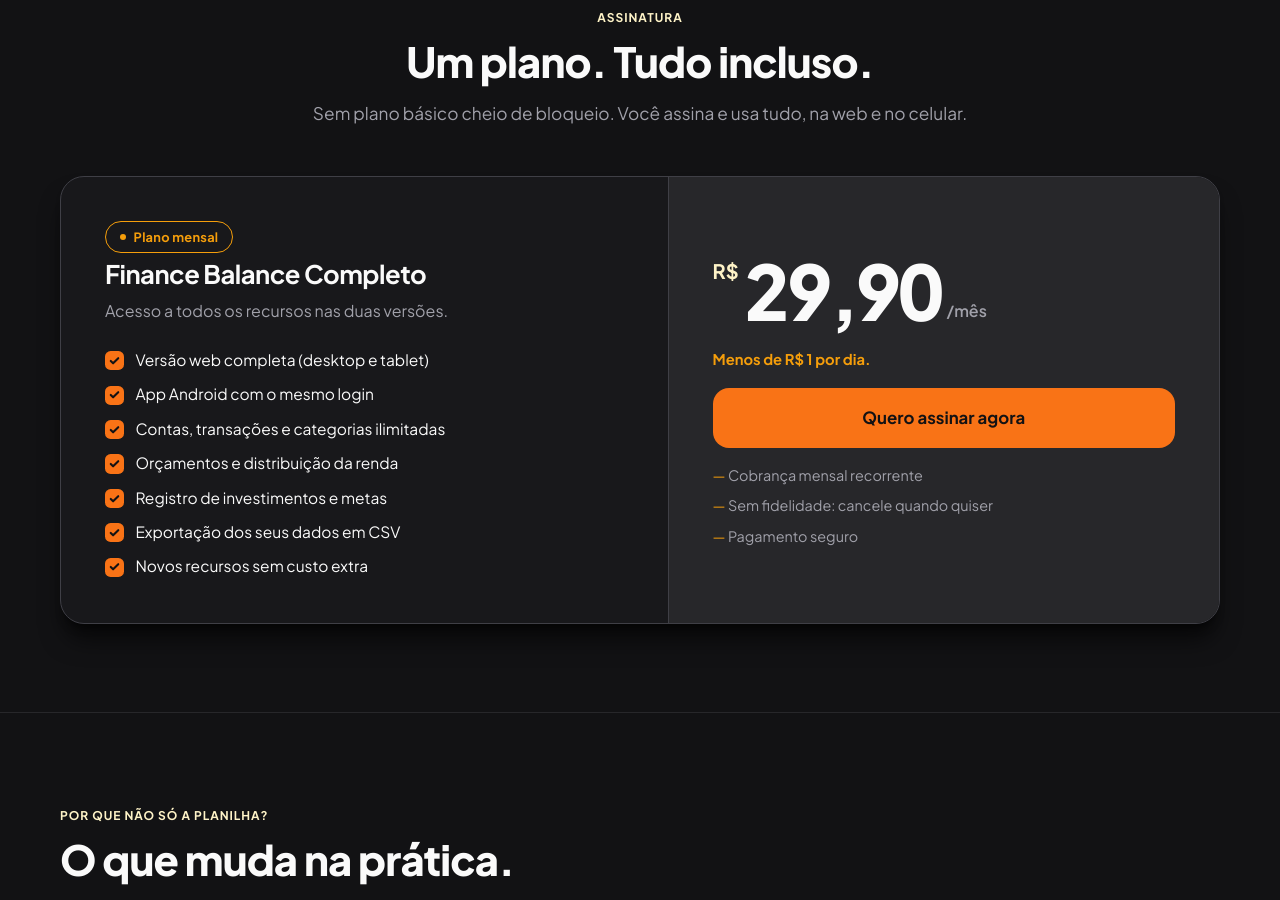
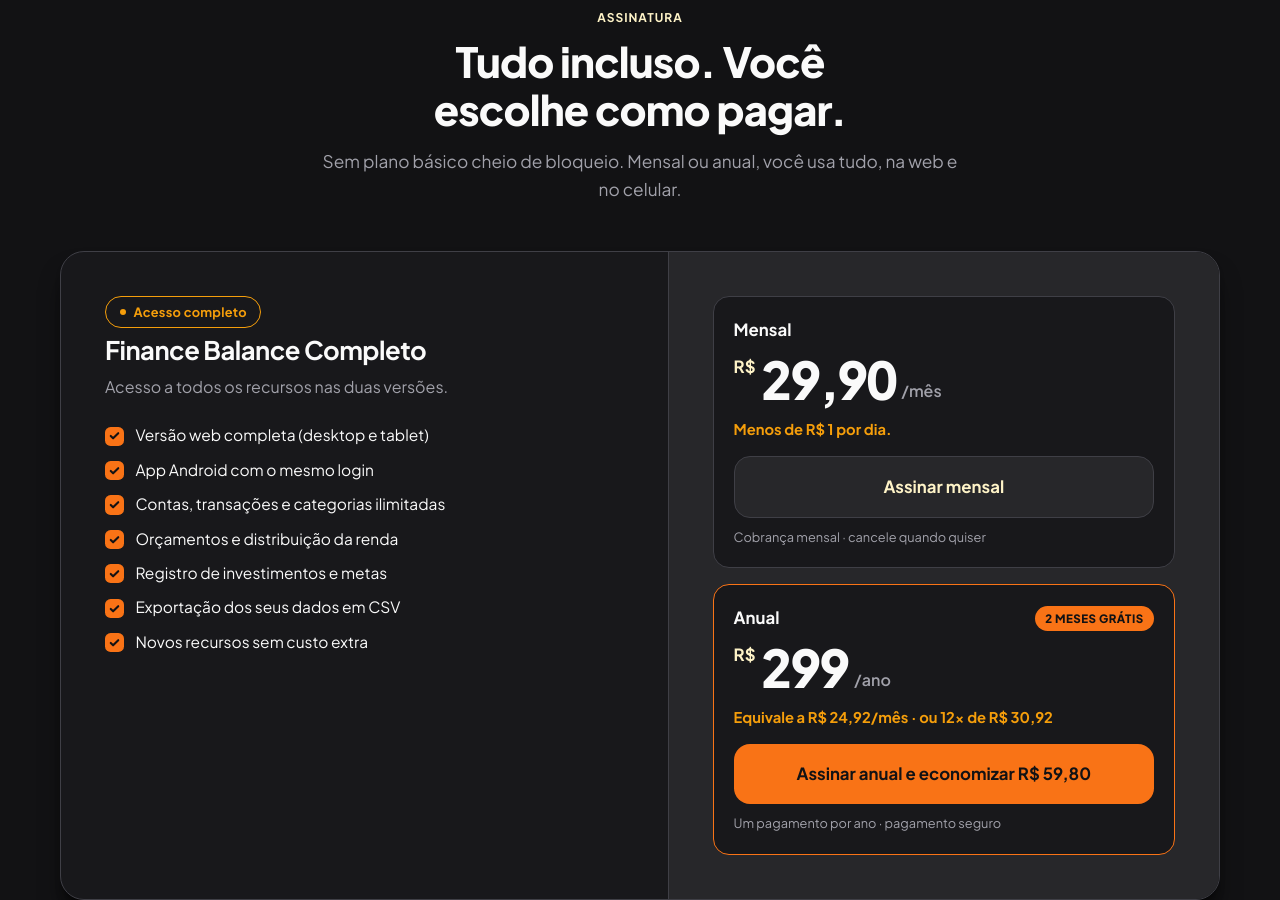
Before and after one commit to devcomdavi/finance-balance-vendas, a plain HTML site: page index.html in a window 1280 px wide. Shown: the part 5562-6462 px from the top of the page. Drawn offline with Linux system fonts and the light colour scheme.

Commit message:
Adiciona plano anual (R$ 299/ano) na seção de preço e no FAQ
Co-Authored-By: Claude Opus 5.5 <noreply@anthropic.com>

```diff
--- a/index.html
+++ b/index.html
@@ -225,6 +225,16 @@ section.bloco{padding:5.5rem 0}
 .dia{display:inline-block;margin-top:.25rem;color:var(--amber);font-weight:700;font-size:.92rem}
 @media (max-width:860px){.preco-box{grid-template-columns:1fr}.preco-dir{border-left:0;border-top:1px solid var(--line-strong)}.preco-esq,.preco-dir{padding:1.75rem}}
 
+.plano{display:flex;flex-direction:column;gap:.55rem;background:var(--surface);border:1px solid var(--line-strong);border-radius:var(--r-lg);padding:1.25rem}
+.plano-destaque{border:1.5px solid var(--primary)}
+.plano-topo{display:flex;justify-content:space-between;align-items:center}
+.plano-topo b{font-size:1.05rem}
+.selo{background:var(--primary);color:var(--on-primary);font-size:.72rem;font-weight:800;letter-spacing:.04em;text-transform:uppercase;border-radius:999px;padding:.2rem .65rem}
+.plano .valor strong{font-size:clamp(2.6rem,5vw,3.25rem)}
+.plano .valor small{font-size:1.05rem;margin-top:.35rem}
+.plano .valor span{margin-bottom:.35rem}
+.plano .btn{margin-top:.35rem;white-space:normal;text-align:center}
+.plano-nota{font-size:.8rem;color:var(--muted)}
 /* Comparativo */
 .comp{width:100%;border-collapse:collapse;font-size:.97rem}
 .comp th,.comp td{padding:1rem 1.1rem;text-align:left;border-bottom:1px solid var(--line)}
@@ -585,12 +595,12 @@ footer .wrap{display:flex;justify-content:space-between;gap:1rem;flex-wrap:wrap}
   <div class="wrap">
     <div class="bloco-head centro">
       <span class="label">Assinatura</span>
-      <h2>Um plano. Tudo incluso.</h2>
-      <p>Sem plano básico cheio de bloqueio. Você assina e usa tudo, na web e no celular.</p>
+      <h2>Tudo incluso. Você escolhe como pagar.</h2>
+      <p>Sem plano básico cheio de bloqueio. Mensal ou anual, você usa tudo, na web e no celular.</p>
     </div>
     <div class="preco-box">
       <div class="preco-esq">
-        <span class="pill"><i></i> Plano mensal</span>
+        <span class="pill"><i></i> Acesso completo</span>
         <h3>Finance Balance Completo</h3>
         <p>Acesso a todos os recursos nas duas versões.</p>
         <ul class="check">
@@ -604,14 +614,20 @@ footer .wrap{display:flex;justify-content:space-between;gap:1rem;flex-wrap:wrap}
         </ul>
       </div>
       <div class="preco-dir">
-        <div class="valor"><small>R$</small><strong class="num">29,90</strong><span>/mês</span></div>
-        <span class="dia">Menos de R$ 1 por dia.</span>
-        <a href="#" class="btn btn-primary js-checkout" data-final>Quero assinar agora</a>
-        <ul class="garantias">
-          <li>Cobrança mensal recorrente</li>
-          <li>Sem fidelidade: cancele quando quiser</li>
-          <li>Pagamento seguro</li>
-        </ul>
+        <div class="plano">
+          <div class="plano-topo"><b>Mensal</b></div>
+          <div class="valor"><small>R$</small><strong class="num">29,90</strong><span>/mês</span></div>
+          <span class="dia">Menos de R$ 1 por dia.</span>
+          <a href="#" class="btn btn-secondary js-checkout" data-final>Assinar mensal</a>
+          <p class="plano-nota">Cobrança mensal · cancele quando quiser</p>
+        </div>
+        <div class="plano plano-destaque">
+          <div class="plano-topo"><b>Anual</b><span class="selo">2 meses grátis</span></div>
+          <div class="valor"><small>R$</small><strong class="num">299</strong><span>/ano</span></div>
+          <span class="dia">Equivale a R$ 24,92/mês · ou 12x de R$ 30,92</span>
+          <a href="https://pay.kiwify.com.br/3eK9SDP" class="btn btn-primary">Assinar anual e economizar R$ 59,80</a>
+          <p class="plano-nota">Um pagamento por ano · pagamento seguro</p>
+        </div>
       </div>
     </div>
   </div>
@@ -646,6 +662,7 @@ footer .wrap{display:flex;justify-content:space-between;gap:1rem;flex-wrap:wrap}
     <div class="bloco-head centro"><span class="label">Dúvidas</span><h2>Perguntas frequentes</h2></div>
     <div class="faq">
       <details><summary>Como funciona a cobrança?</summary><p>É uma assinatura mensal de R$ 29,90, cobrada automaticamente todo mês na mesma data. Você mantém o acesso enquanto a assinatura estiver ativa.</p></details>
+      <details><summary>Tem plano anual?</summary><p>Tem. O plano anual custa R$ 299,00 (ou 12x de R$ 30,92) e sai por R$ 24,92 por mês, o equivalente a 2 meses grátis em relação ao mensal.</p></details>
       <details><summary>Posso cancelar quando quiser?</summary><p>Sim. Não tem fidelidade nem multa. Ao cancelar, você usa até o fim do período já pago e não é cobrado de novo.</p></details>
       <details><summary>Preciso conectar minha conta do banco?</summary><p>Não. O Finance Balance funciona com os lançamentos que você faz, sem pedir senha de banco. Você decide o que entra no sistema.</p></details>
       <details><summary>Funciona no iPhone?</summary><p>No iPhone, use a versão web pelo navegador (Safari ou Chrome), que se adapta à tela. O app nativo está disponível para Android.</p></details>
@@ -661,7 +678,7 @@ footer .wrap{display:flex;justify-content:space-between;gap:1rem;flex-wrap:wrap}
     <div class="final">
       <div>
         <h2>Comece o próximo mês sabendo exatamente para onde vai o seu dinheiro.</h2>
-        <p>R$ 29,90/mês · web + Android · cancele quando quiser</p>
+        <p>R$ 29,90/mês ou R$ 299/ano · web + Android</p>
       </div>
       <a href="#preco" class="btn js-checkout">Assinar o Finance Balance</a>
     </div>
```
